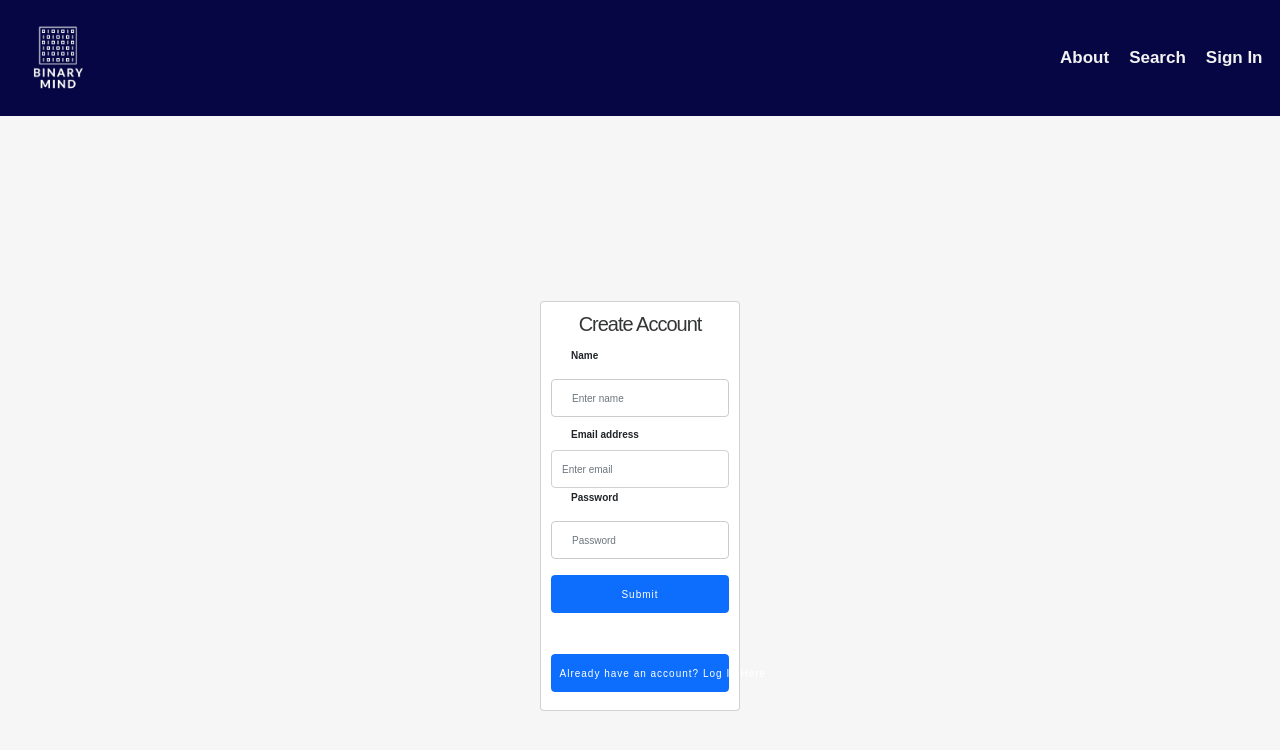
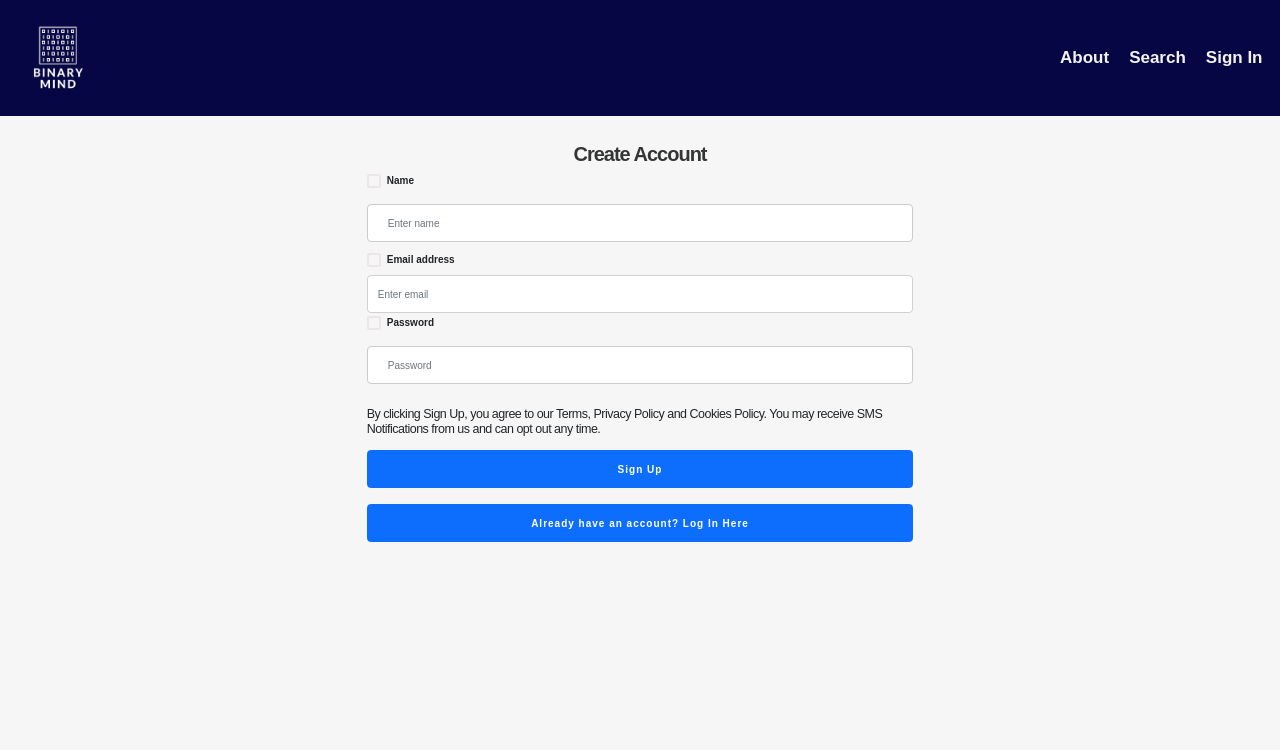
Before and after one commit to jasn4real/Capstone-frontend, a React (Create React App) app: page /login in a window 1280 px wide. Both pictures are taken after a click on the button "Don't have an account? Sign Up Here". Shown: the top 750 px of the page. Built offline with nearby package versions, Linux system fonts and the light colour scheme; no server answers.

Commit message:
SignUpNav to Landing & CSS

```diff
--- a/src/components/LogIn.jsx
+++ b/src/components/LogIn.jsx
@@ -67,10 +67,10 @@ function LogIn(props) {
               />
             </Form.Group>
             <Button variant="primary" type="submit">
-              Submit
+              <strong>Submit</strong>
             </Button>
             <Button onClick={handleFormSwitch}>
-              Don't have an account? Sign Up Here
+              <strong>Don't have an account? Sign Up Here</strong>
             </Button>
             <Form.Group controlId="remember">
               <Form.Check
--- a/src/components/SignUp.jsx
+++ b/src/components/SignUp.jsx
@@ -1,18 +1,22 @@
 import React, { useState } from "react";
 import { createUserWithEmailAndPassword } from "firebase/auth";
 import { auth } from "../firebase";
-import { Card, Form, Button } from "react-bootstrap";
+import { Card, Form, Button, Container, Row, Col } from "react-bootstrap";
+import { useNavigate } from "react-router-dom";
 
 function SignUp(props) {
   const [name, setName] = useState("");
   const [email, setEmail] = useState("");
   const [password, setPassword] = useState("");
+  const navigate = useNavigate();
 
   const handleSubmit = (e) => {
     e.preventDefault();
     createUserWithEmailAndPassword(auth, email, password)
       .then((userCredential) => {
         console.log(userCredential);
+        // Redirect to the landing page
+        navigate("/");
       })
       .catch((error) => {
         console.log(error);
@@ -29,11 +33,15 @@ function SignUp(props) {
   };
 
   return (
-    <div className="d-flex justify-content-center align-items-center vh-100">
-      <Card>
-        <Card.Body>
-          <h2 className="text-center">Create Account</h2>
+    <Container>
+      <Row className="justify-content-center align-items-center">
+        <Col xs={12} md={6}>
           <Form onSubmit={handleSubmit}>
+            <div>
+              <h2 className="text-center">
+                <strong>Create Account</strong>
+              </h2>
+            </div>
             <Form.Group controlId="formBasicName">
               <Form.Label>Name</Form.Label>
               <Form.Control
@@ -63,17 +71,26 @@ function SignUp(props) {
                 onChange={(e) => setPassword(e.target.value)}
               />
             </Form.Group>
-
+            <br></br>
+            <div className="justify-content-center">
+              <h5>
+                <span>
+                  By clicking Sign Up, you agree to our Terms, Privacy Policy
+                  and Cookies Policy. You may receive SMS Notifications from us
+                  and can opt out any time.
+                </span>
+              </h5>
+            </div>
             <Button variant="primary" type="submit">
-              Submit
+              <strong>Sign Up</strong>
+            </Button>
+            <Button variant="primary" onClick={handleFormSwitch}>
+              <strong>Already have an account? Log In Here</strong>
             </Button>
           </Form>
-          <Button variant="primary" onClick={handleFormSwitch}>
-            Already have an account? Log In Here
-          </Button>
-        </Card.Body>
-      </Card>
-    </div>
+        </Col>
+      </Row>
+    </Container>
   );
 }
 
```
